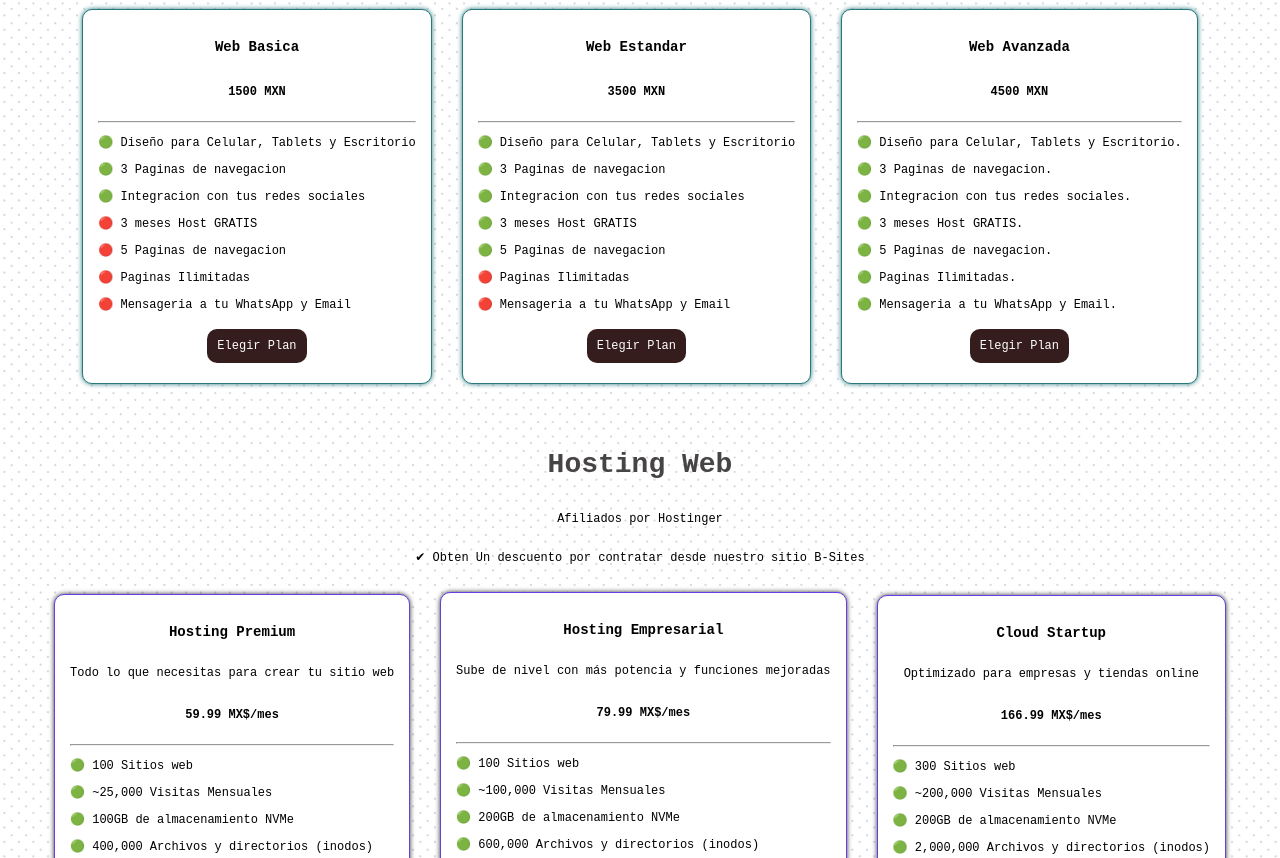
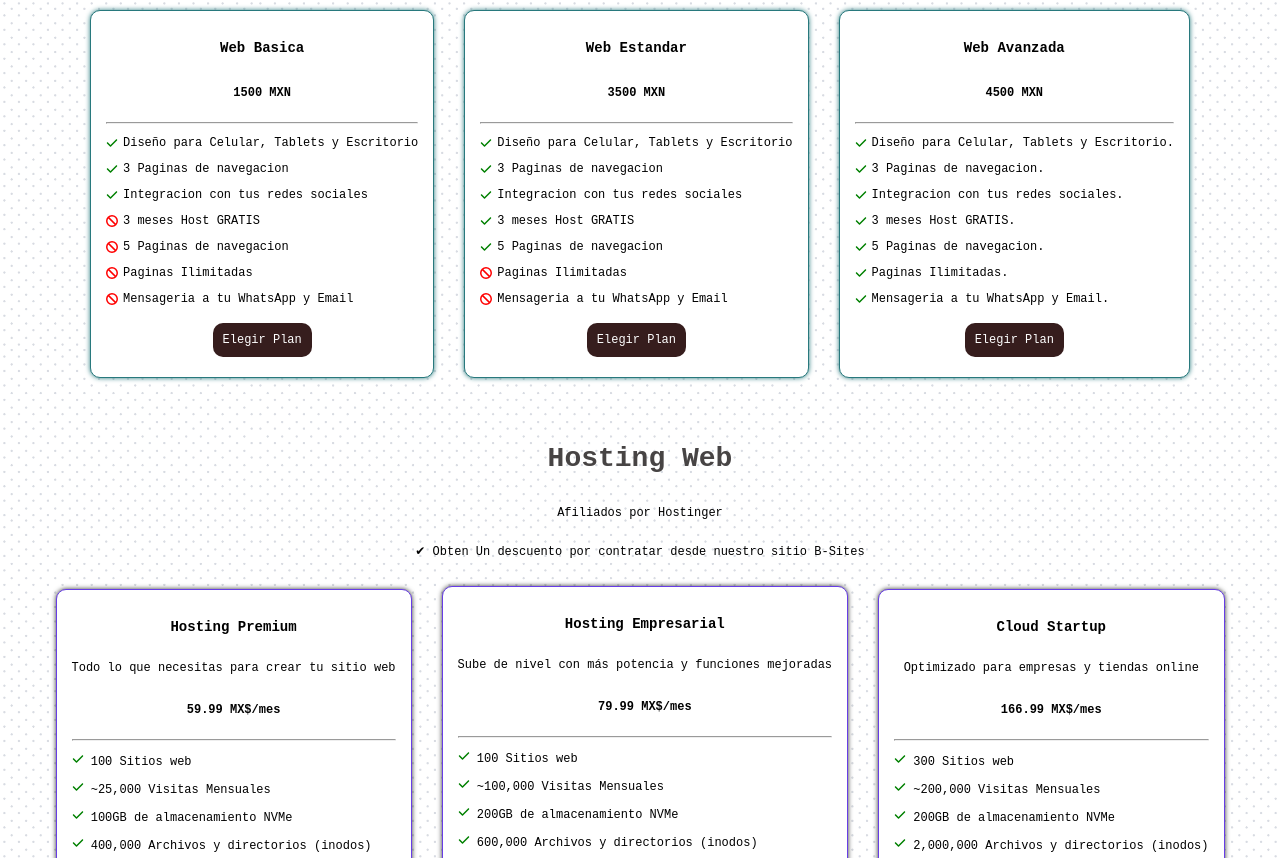
Before and after one commit to ericbcrril/B-Sites-Web-Company, a React (Create React App) app: page / in a window 1280 px wide. Shown: the part 3342-4200 px from the top of the page. Built offline with nearby package versions, Linux system fonts and the light colour scheme.

Commit message:
Iconos actualizados

```diff
--- a/public/styles/views/home.css
+++ b/public/styles/views/home.css
@@ -187,6 +187,12 @@ main{
     border: .5px solid rgb(40, 121, 125);
     box-shadow: 0 0 5px 0 rgb(40, 121, 125);
 }
+.paquete p{
+    display: flex;
+    align-items: center;
+    gap: 5px;
+    font-size: 1em;
+}
 .paqueteH{
     border: .5px solid #673de6;
     box-shadow: 0 0 5px 0 rgba(0, 0, 0, 0.8);
@@ -225,6 +231,7 @@ main{
     color: rgb(71, 68, 68);
     text-decoration: none;
     align-items: center;
+    white-space: nowrap;
 }
 
 @media (min-width: 1367px) {
@@ -398,7 +405,9 @@ main{
         margin: 20px;
         text-wrap: initial;/**/
     }
-
+    .paquete p, .paqueteH p{
+        font-size: .7em;
+    }
     .secN3{
         background-size: cover;
         background-position: center;
@@ -406,7 +415,6 @@ main{
         margin: 10px;/**/
         height: 80vh;
         width: 80vw;
-        border: 1px solid black;
     }
 }
 
@@ -482,7 +490,9 @@ main{
         margin: 20px;
         text-wrap: initial;/**/
     }
-
+    .paquete p, .paqueteH p{
+        font-size: .7em;
+    }
     .secN3{
         background-size: cover;
         background-position: center;
@@ -490,7 +500,6 @@ main{
         margin: 10px;/**/
         height: 80vh;
         width: 80vw;
-        border: 1px solid black;
     }
 }
 
@@ -521,3 +530,30 @@ main{
         margin: 0px;
     }
 }
+
+@media (max-height: 420px) {
+    .ws0 img{
+        width: 180px;
+    }
+    .ws1{
+        width: 300px;
+    }
+    .secN0{
+        margin: 20px;
+        padding: 10px;
+    }
+    .secN0 div{
+        margin: 10px;
+    }
+    .secN0 img{
+        width: 250px;
+    }
+
+    .secN1 .img-ft-desk{
+        width: 680px;
+    }
+
+    #redes{
+        margin: 0px;
+    }
+}
--- a/src/views/home.jsx
+++ b/src/views/home.jsx
@@ -5,6 +5,7 @@ import { useEffect } from "react";
 import Footer from "../components/misc/footer";
 import Navbar from "../components/misc/navbar";
 import ScreenSizes from "../scripts/getWinScreenSizes";
+import { FaCheck, FaBan } from "react-icons/fa6";
 //import ChatBot from "../components/misc/chatBot";
 
 function Home(){
@@ -96,13 +97,13 @@ function Home(){
                         <h4>1500 MXN</h4>
                     </div>
                     <hr />
-                    <p>🟢 Diseño para Celular, Tablets y Escritorio</p>
-                    <p>🟢 3 Paginas de navegacion</p>
-                    <p>🟢 Integracion con tus redes sociales</p>
-                    <p>🔴 3 meses Host GRATIS</p>
-                    <p>🔴 5 Paginas de navegacion</p>
-                    <p>🔴 Paginas Ilimitadas</p>
-                    <p>🔴 Mensageria a tu WhatsApp y Email</p>
+                    <p><FaCheck color="green" className="check-icon"/> Diseño para Celular, Tablets y Escritorio</p>
+                    <p><FaCheck color="green" className="check-icon"/> 3 Paginas de navegacion</p>
+                    <p><FaCheck color="green" className="check-icon"/> Integracion con tus redes sociales</p>
+                    <p><FaBan color="red" className="check-icon"/> 3 meses Host GRATIS</p>
+                    <p><FaBan color="red" className="check-icon"/> 5 Paginas de navegacion</p>
+                    <p><FaBan color="red" className="check-icon"/> Paginas Ilimitadas</p>
+                    <p><FaBan color="red" className="check-icon"/> Mensageria a tu WhatsApp y Email</p>
                     <div>
                         <button
                         onClick={() => handleSendWaM(0)}
@@ -115,13 +116,13 @@ function Home(){
                         <h4>3500 MXN</h4>
                     </div>
                     <hr />
-                    <p>🟢 Diseño para Celular, Tablets y Escritorio</p>
-                    <p>🟢 3 Paginas de navegacion</p>
-                    <p>🟢 Integracion con tus redes sociales</p>
-                    <p>🟢 3 meses Host GRATIS</p>
-                    <p>🟢 5 Paginas de navegacion</p>
-                    <p>🔴 Paginas Ilimitadas</p>
-                    <p>🔴 Mensageria a tu WhatsApp y Email</p>
+                    <p><FaCheck color="green" className="check-icon"/> Diseño para Celular, Tablets y Escritorio</p>
+                    <p><FaCheck color="green" className="check-icon"/> 3 Paginas de navegacion</p>
+                    <p><FaCheck color="green" className="check-icon"/> Integracion con tus redes sociales</p>
+                    <p><FaCheck color="green" className="check-icon"/> 3 meses Host GRATIS</p>
+                    <p><FaCheck color="green" className="check-icon"/> 5 Paginas de navegacion</p>
+                    <p><FaBan color="red" className="check-icon"/> Paginas Ilimitadas</p>
+                    <p><FaBan color="red" className="check-icon"/> Mensageria a tu WhatsApp y Email</p>
                     <div>
                         <button
                         onClick={() => handleSendWaM(1)}
@@ -134,13 +135,13 @@ function Home(){
                         <h4>4500 MXN</h4>
                     </div>
                     <hr />
-                    <p>🟢 Diseño para Celular, Tablets y Escritorio.</p>
-                    <p>🟢 3 Paginas de navegacion.</p>
-                    <p>🟢 Integracion con tus redes sociales.</p>
-                    <p>🟢 3 meses Host GRATIS.</p>
-                    <p>🟢 5 Paginas de navegacion.</p>
-                    <p>🟢 Paginas Ilimitadas.</p>
-                    <p>🟢 Mensageria a tu WhatsApp y Email.</p>
+                    <p><FaCheck color="green" className="check-icon"/> Diseño para Celular, Tablets y Escritorio.</p>
+                    <p><FaCheck color="green" className="check-icon"/> 3 Paginas de navegacion.</p>
+                    <p><FaCheck color="green" className="check-icon"/> Integracion con tus redes sociales.</p>
+                    <p><FaCheck color="green" className="check-icon"/> 3 meses Host GRATIS.</p>
+                    <p><FaCheck color="green" className="check-icon"/> 5 Paginas de navegacion.</p>
+                    <p><FaCheck color="green" className="check-icon"/> Paginas Ilimitadas.</p>
+                    <p><FaCheck color="green" className="check-icon"/> Mensageria a tu WhatsApp y Email.</p>
                     <div>
                         <button
                         onClick={() => handleSendWaM(2)}
@@ -160,10 +161,10 @@ function Home(){
                         <h4>59.99 MX$/mes</h4>
                     </div>
                     <hr />
-                    <p>🟢 100 Sitios web</p>
-                    <p>🟢 ~25,000 Visitas Mensuales</p>
-                    <p>🟢 100GB de almacenamiento NVMe</p>
-                    <p>🟢 400,000 Archivos y directorios (inodos)</p>
+                    <p><FaCheck color="green" className="check-icon"/> 100 Sitios web</p>
+                    <p><FaCheck color="green" className="check-icon"/> ~25,000 Visitas Mensuales</p>
+                    <p><FaCheck color="green" className="check-icon"/> 100GB de almacenamiento NVMe</p>
+                    <p><FaCheck color="green" className="check-icon"/> 400,000 Archivos y directorios (inodos)</p>
                     <div>
                         <a className="btn-hostinger"
                             rel="noopener noreferrer"
@@ -178,10 +179,10 @@ function Home(){
                         <h4>79.99 MX$/mes</h4>
                     </div>
                     <hr />
-                    <p>🟢 100 Sitios web</p>
-                    <p>🟢 ~100,000 Visitas Mensuales</p>
-                    <p>🟢 200GB de almacenamiento NVMe</p>
-                    <p>🟢 600,000 Archivos y directorios (inodos)</p>
+                    <p><FaCheck color="green" className="check-icon"/> 100 Sitios web</p>
+                    <p><FaCheck color="green" className="check-icon"/> ~100,000 Visitas Mensuales</p>
+                    <p><FaCheck color="green" className="check-icon"/> 200GB de almacenamiento NVMe</p>
+                    <p><FaCheck color="green" className="check-icon"/> 600,000 Archivos y directorios (inodos)</p>
                     <div>
                         <a className="btn-hostinger"
                             rel="noopener noreferrer"
@@ -196,10 +197,10 @@ function Home(){
                         <h4>166.99 MX$/mes</h4>
                     </div>
                     <hr />
-                    <p>🟢 300 Sitios web</p>
-                    <p>🟢 ~200,000 Visitas Mensuales</p>
-                    <p>🟢 200GB de almacenamiento NVMe</p>
-                    <p>🟢 2,000,000 Archivos y directorios (inodos)</p>
+                    <p><FaCheck color="green" className="check-icon"/> 300 Sitios web</p>
+                    <p><FaCheck color="green" className="check-icon"/> ~200,000 Visitas Mensuales</p>
+                    <p><FaCheck color="green" className="check-icon"/> 200GB de almacenamiento NVMe</p>
+                    <p><FaCheck color="green" className="check-icon"/> 2,000,000 Archivos y directorios (inodos)</p>
                     <div>
                         <a className="btn-hostinger"
                             rel="noopener noreferrer"
@@ -222,6 +223,7 @@ function Home(){
                 <a href="https://drive.google.com/file/d/1f3_tjQXoW-sFxJhNpKr7UeYAD7pYSOkS/view?usp=sharing">Ver en Google docs</a>
             </section>
         </section>
+
     </main>
 
     <Footer/>
```
